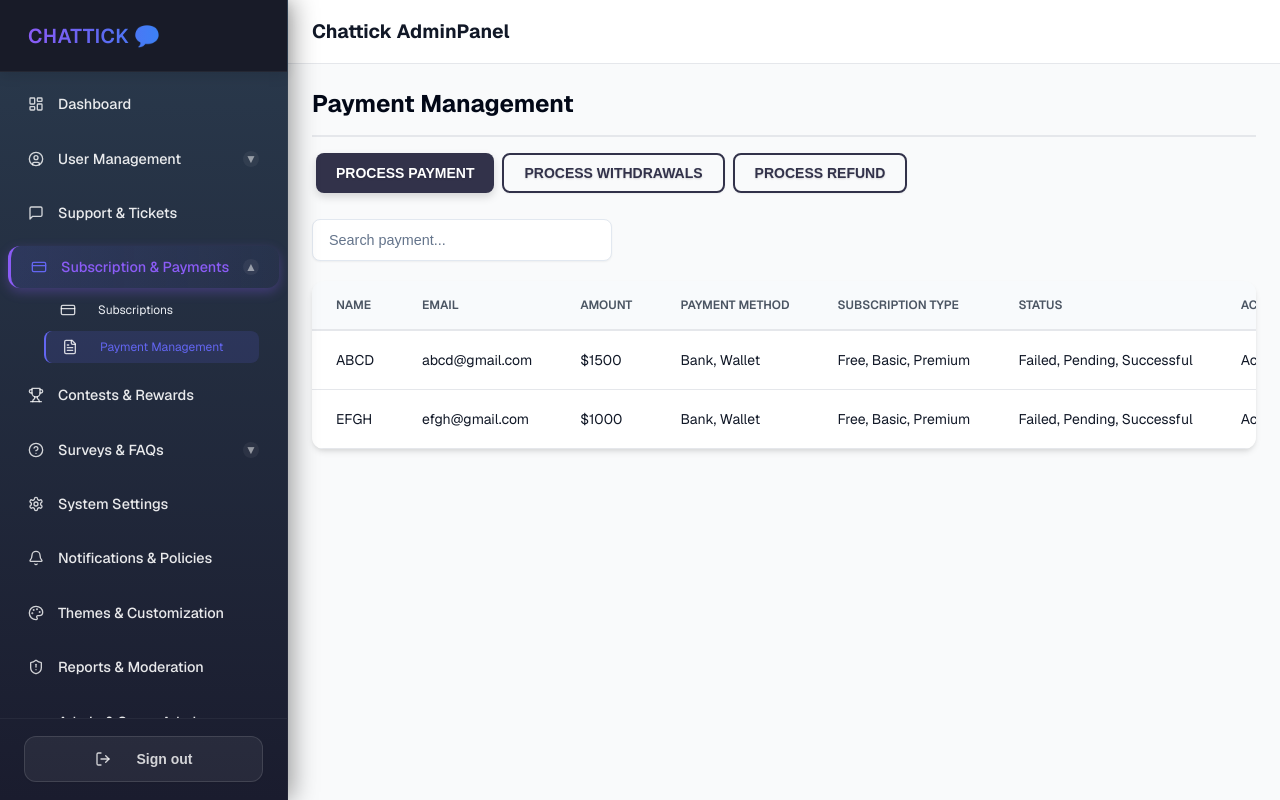
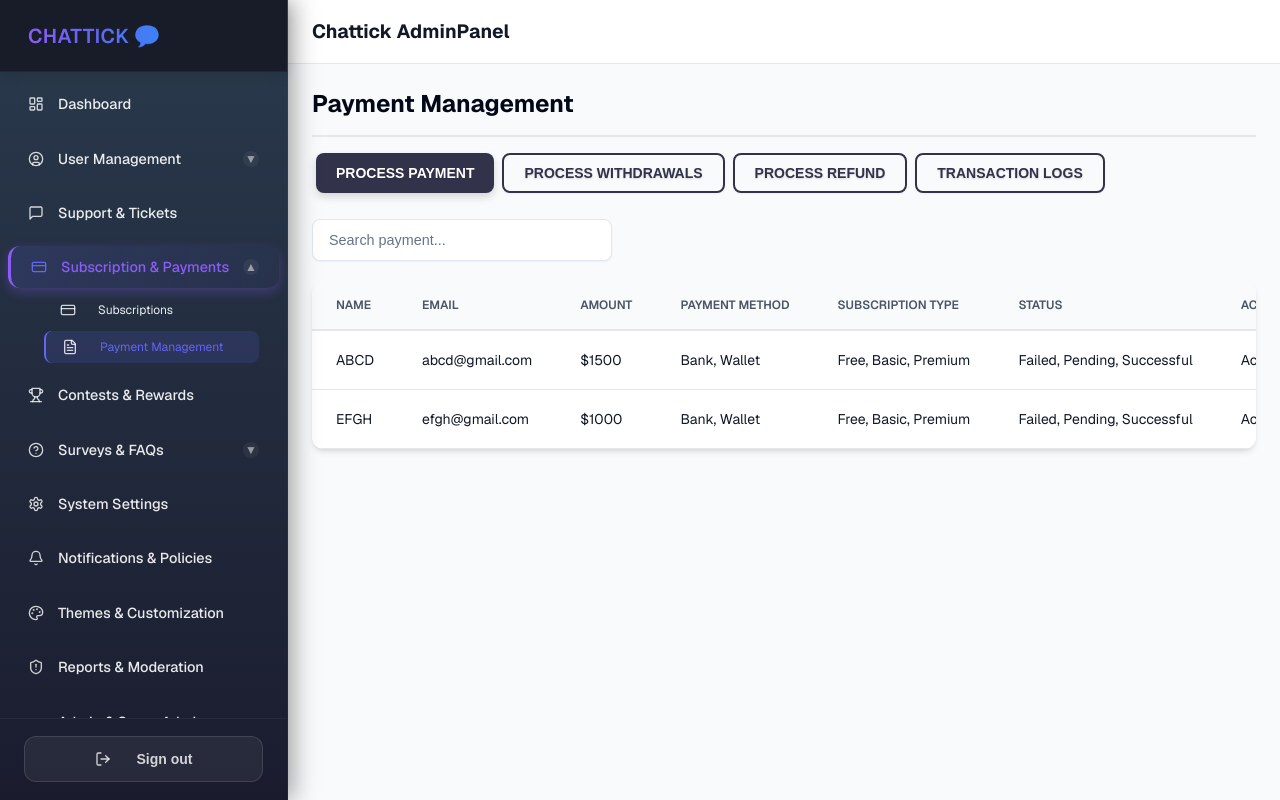
Before and after one commit to igrehanali/chattick, a Next.js app: page /subscriptions/management in a window 1280 px wide. Built offline with nearby package versions, Linux system fonts and the light colour scheme; no server answers.

Commit message:
transaction logs pull add in the payment management

```diff
--- /dev/null
+++ b/app/subscriptions/management/components/TransactionLogs.jsx
@@ -0,0 +1,9 @@
+import React from 'react'
+
+const TransactionLogs = () => {
+  return (
+    <div>TransactionLogs</div>
+  )
+}
+
+export default TransactionLogs
--- a/app/subscriptions/management/page.jsx
+++ b/app/subscriptions/management/page.jsx
@@ -9,6 +9,7 @@ import { Button } from '@/app/components/ui/button'
 import ProcessPayment from './components/ProcessPayment';
 import ProcessWithdrawals from './components/ProcessWithdrawals';
 import ProcessRefund from './components/ProcessRefund';
+import TransactionLogs from './components/TransactionLogs';
 
 const management = () => {
   const [activeTab, setActiveTab] = useState('process payment');
@@ -18,6 +19,7 @@ const management = () => {
     { label: "Process Payment", value: "process payment" },
     { label: "Process Withdrawals", value: "process withdrawals" },
     { label: "process Refund", value: "process refund" },
+    { label: "Transaction Logs", value: "transaction logs" },
   ];
 
   // Manage Page on Active Tabs
@@ -29,6 +31,8 @@ const management = () => {
         return <ProcessWithdrawals />;
       case 'process refund':
         return <ProcessRefund />;
+      case 'transaction logs':
+        return <TransactionLogs />;
       default:
         return null;
     }
```
